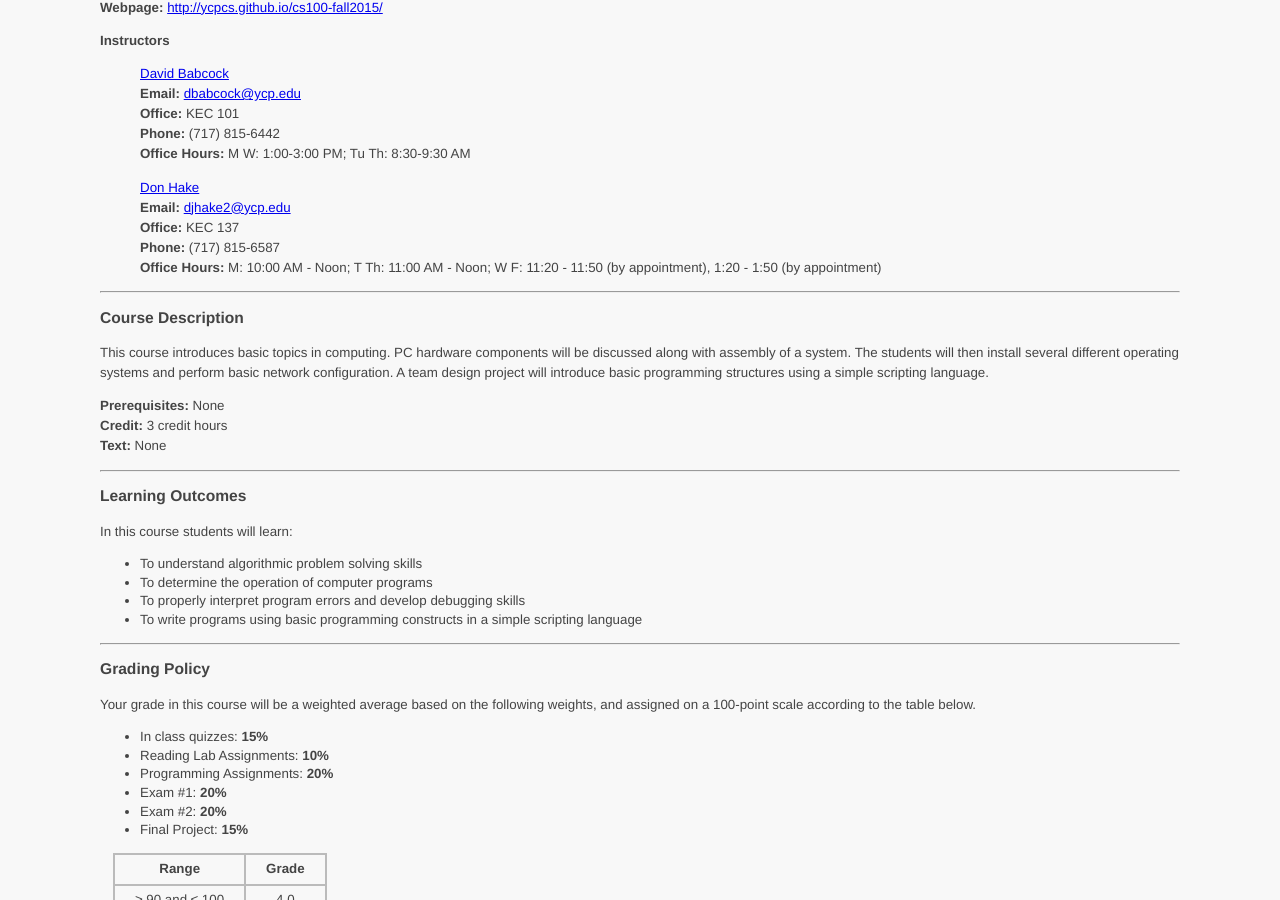
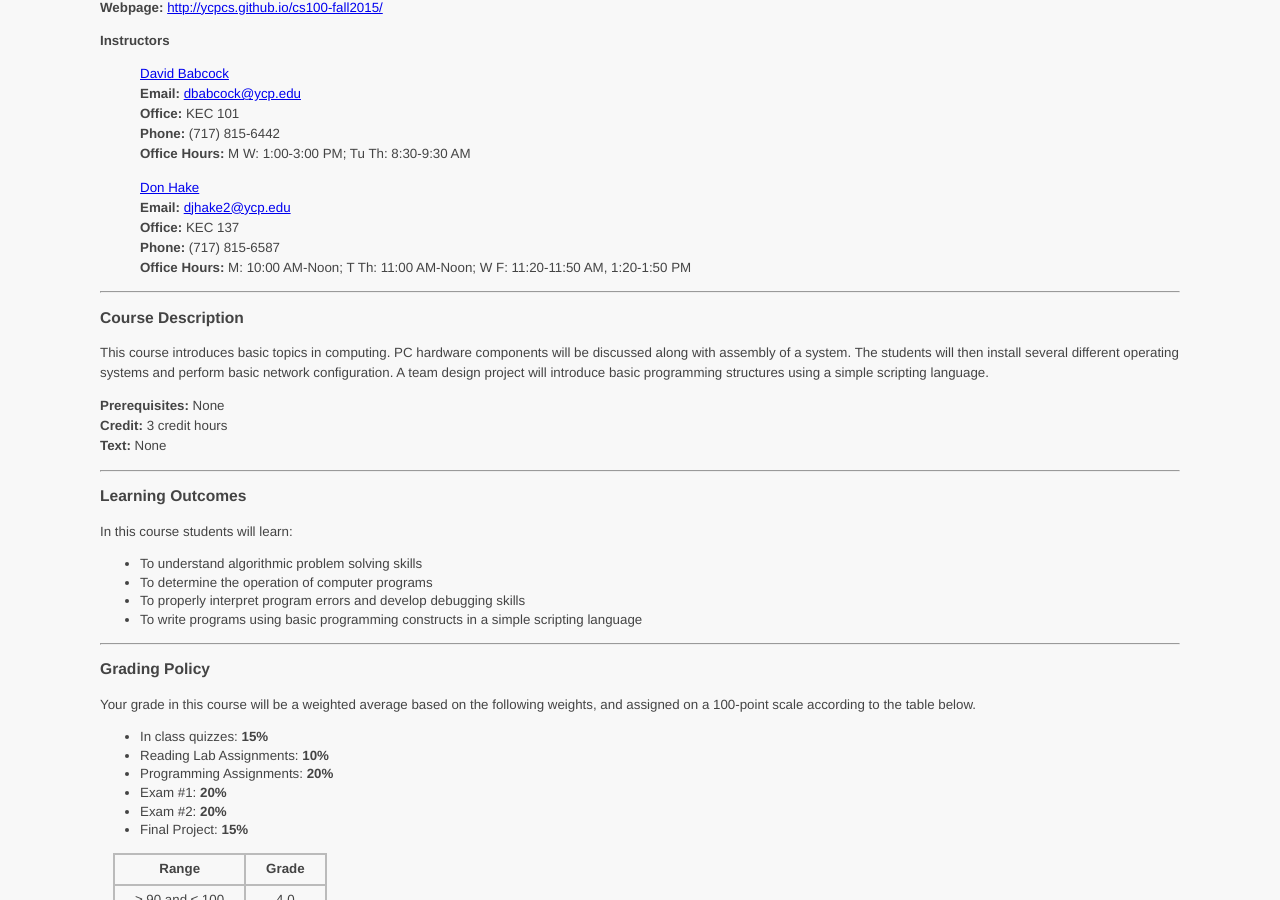
Before and after one commit to ycpcs/cs100-fall2015, a Jekyll site: the page built from syllabus.md, in a window 1280 px wide and 900 px high, scrolled down 306 px. Built offline with Jekyll 4.4.1, drawn with Linux system fonts in a browser that asks for light colours; Markdown is read by kramdown in place of the engine named in the settings.

Commit message:
Update syllabus.md

```diff
--- a/syllabus.md
+++ b/syllabus.md
@@ -32,9 +32,9 @@ title: Syllabus
 **Email:** <djhake2@ycp.edu><br>
 **Office:** KEC 137<br>
 **Phone:** (717) 815-6587<br>
-**Office Hours:** M:    10:00 AM - Noon;
-                  T Th: 11:00 AM - Noon;
-                  W F:  11:20 - 11:50 (by appointment), 1:20 - 1:50 (by appointment)
+**Office Hours:** M:    10:00 AM-Noon;
+                  T Th: 11:00 AM-Noon;
+                  W F:  11:20-11:50 AM, 1:20-1:50 PM
 
 
 ------------------
```
